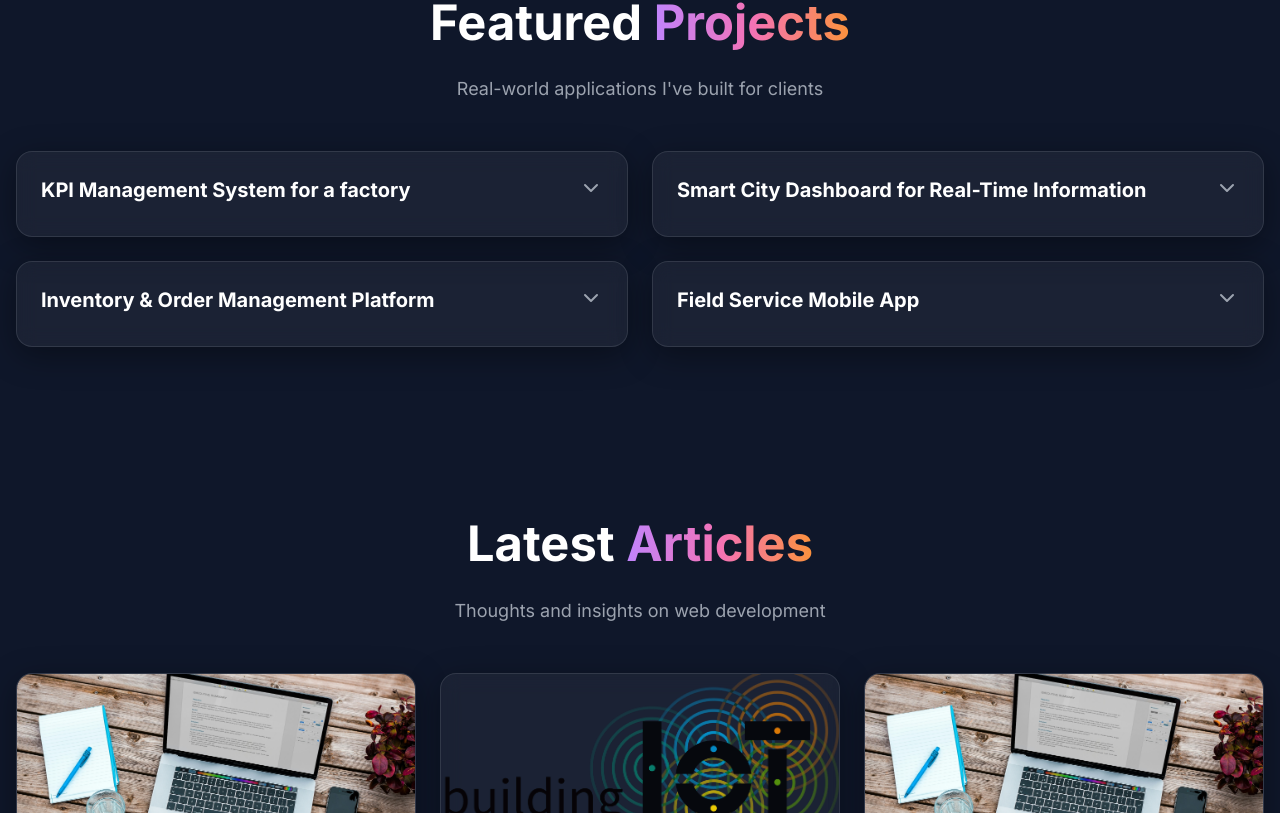
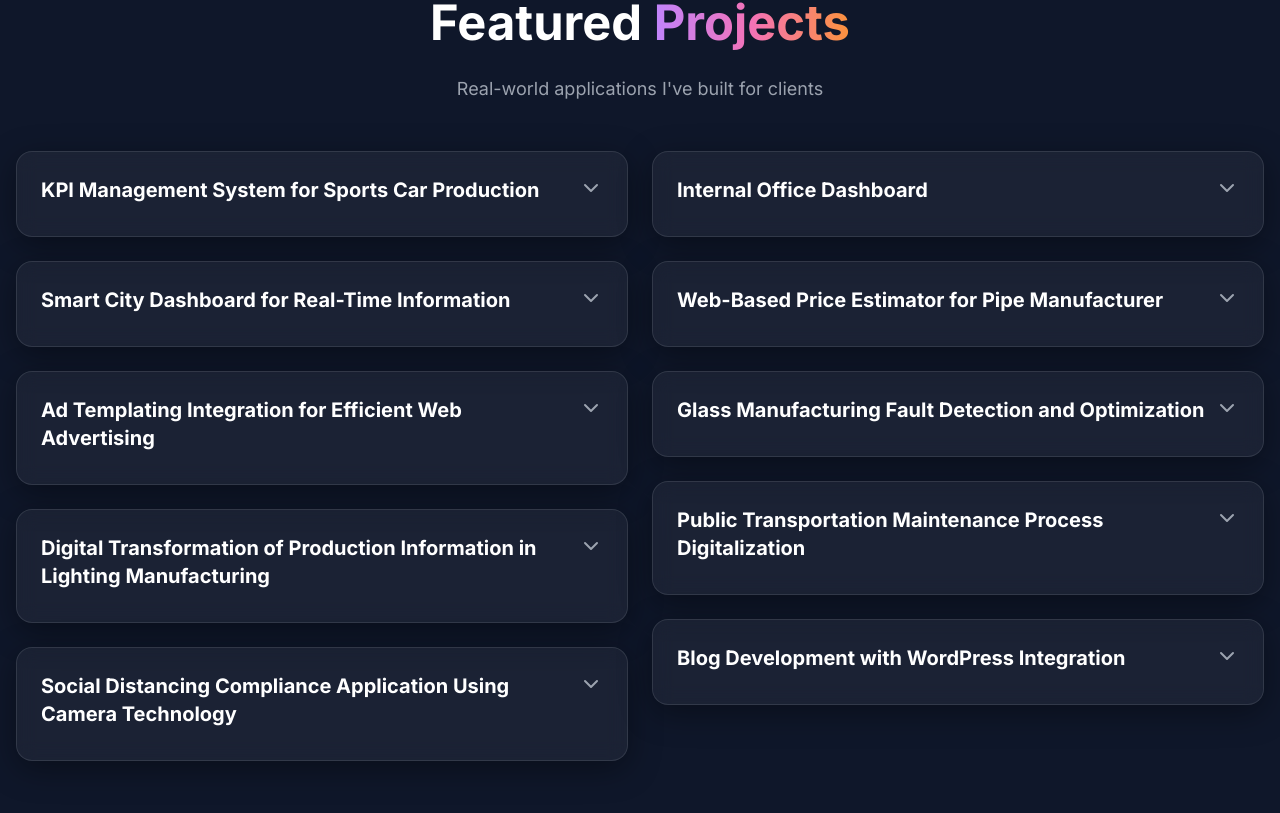
Before and after one commit to MichelEhmen/personal-website, a Next.js app: page / in a window 1280 px wide. Shown: the part 1647-2460 px from the top of the page. Built offline with nearby package versions, Linux system fonts and the light colour scheme.

Commit message:
ENH-20: feat(projects): add real project data with rewritten descriptions

```diff
--- a/src/sections/projects/components/Projects.tsx
+++ b/src/sections/projects/components/Projects.tsx
@@ -2,51 +2,9 @@
 
 import { motion } from 'framer-motion'
 import ProjectCard from './ProjectCard'
-import { Project } from '../types/Project'
+import { PROJECTS } from '../data/projects'
 
 const Projects = () => {
-  const projects: Project[] = [
-    {
-      title: 'KPI Management System for a factory',
-      description:
-        'Developed a KPI Manager for a manufacturer, aggregating production data and enabling visualization of historical values for quicker error detection and milestone planning for different models.',
-      technologies: ['TypeScript', 'React', 'AWS', 'SCSS'],
-      fromDate: new Date(),
-      toDate: new Date()
-    },
-    {
-      title: 'Smart City Dashboard for Real-Time Information',
-      description:
-        'Developed a smart city dashboard web application for a city, aimed at providing citizens with real-time information on parking space occupancy and weather conditions. The application features cloud connectivity and dynamically aggregates data from multiple sources, offering various user-friendly views.',
-      technologies: [
-        'TypeScript',
-        'React',
-        'Tailwind',
-        'Docker',
-        'Postgres',
-        'Serverless Functions'
-      ],
-      fromDate: new Date(),
-      toDate: new Date()
-    },
-    {
-      title: 'Inventory & Order Management Platform',
-      description:
-        'Built a full-stack inventory and order management system for a retail client, replacing manual spreadsheet workflows. Features real-time stock tracking, automated reorder alerts, supplier management, and a reporting dashboard with exportable PDF/CSV reports.',
-      technologies: ['Next.js', 'TypeScript', 'Prisma', 'Postgres', 'Docker'],
-      fromDate: new Date(),
-      toDate: new Date()
-    },
-    {
-      title: 'Field Service Mobile App',
-      description:
-        'Developed a cross-platform mobile application for field service technicians, enabling offline-capable job management, digital checklists, and photo documentation. Synchronized with a central backend once connectivity is restored.',
-      technologies: ['React Native', 'TypeScript', 'SQLite', 'Node.js', 'AWS'],
-      fromDate: new Date(),
-      toDate: new Date()
-    }
-  ]
-
   return (
     <section id="projects" className="relative px-4 py-20">
       <div className="mx-auto max-w-7xl">
@@ -70,16 +28,14 @@ const Projects = () => {
 
         {/* Mobile: single column */}
         <div className="flex flex-col gap-6 md:hidden">
-          {projects.map((project, index) => (
+          {PROJECTS.map((project, index) => (
             <ProjectCard key={project.title} project={project} index={index} />
           ))}
         </div>
         {/* Desktop: two independent columns — no shared row heights */}
         <div className="hidden gap-6 md:flex">
           <div className="flex flex-1 flex-col gap-6">
-            {projects
-              .filter((_, i) => i % 2 === 0)
-              .map((project, index) => (
+            {PROJECTS.filter((_, i) => i % 2 === 0).map((project, index) => (
               <ProjectCard
                 key={project.title}
                 project={project}
@@ -88,9 +44,7 @@ const Projects = () => {
             ))}
           </div>
           <div className="flex flex-1 flex-col gap-6">
-            {projects
-              .filter((_, i) => i % 2 !== 0)
-              .map((project, index) => (
+            {PROJECTS.filter((_, i) => i % 2 !== 0).map((project, index) => (
               <ProjectCard
                 key={project.title}
                 project={project}
--- /dev/null
+++ b/src/sections/projects/data/projects.ts
@@ -0,0 +1,107 @@
+import { Project } from '../types/Project'
+
+export const PROJECTS: Project[] = [
+  {
+    title: 'KPI Management System for Sports Car Production',
+    description:
+      'Led frontend development of a production KPI platform for a premium German sports car manufacturer. Aggregates live manufacturing data and visualizes historical trends, cutting down error detection time and streamlining milestone planning across vehicle models.',
+    technologies: ['TypeScript', 'React', 'SCSS', 'AWS'],
+    location: 'Remote / Stuttgart, Germany',
+    fromDate: new Date(2023, 8)
+  },
+  {
+    title: 'Internal Office Dashboard',
+    description:
+      'Led a team of 3 to build an office management dashboard used across multiple locations. Runs on a single-board computer with built-in OTA updates — no manual deployments needed.',
+    technologies: ['TypeScript', 'React', 'Tailwind', 'NodeJS', 'PostgreSQL'],
+    location: 'Remote / Stuttgart, Germany',
+    fromDate: new Date(2022, 0)
+  },
+  {
+    title: 'Smart City Dashboard for Real-Time Information',
+    description:
+      'Built a public-facing smart city dashboard for a municipality in North Rhine-Westphalia, giving citizens live visibility into parking availability and weather. Pulls from multiple data sources via cloud and adapts to different viewing contexts.',
+    technologies: [
+      'TypeScript',
+      'React',
+      'Tailwind',
+      'Docker',
+      'PostgreSQL',
+      'Serverless Functions'
+    ],
+    location: 'Remote / Gütersloh, Germany',
+    fromDate: new Date(2023, 3),
+    toDate: new Date(2024, 1)
+  },
+  {
+    title: 'Web-Based Price Estimator for Pipe Manufacturer',
+    description:
+      "Embedded a dynamic price estimator into a pipe manufacturer's existing website, letting customers get instant order estimates through a guided questionnaire — reducing friction in the inquiry process.",
+    technologies: ['TypeScript', 'React', 'Tailwind', 'Docker'],
+    location: 'Remote',
+    fromDate: new Date(2023, 3),
+    toDate: new Date(2024, 0)
+  },
+  {
+    title: 'Ad Templating Integration for Efficient Web Advertising',
+    description:
+      'Standardized ad delivery for a media client by building a reusable templating system for various ad formats including surveys. Fully integrated with Typo3 and backed by a lightweight component library to eliminate repeated implementations.',
+    technologies: ['TypeScript', 'Svelte', 'Typo3', 'TypoScript'],
+    location: 'Remote',
+    fromDate: new Date(2022, 8),
+    toDate: new Date(2023, 0)
+  },
+  {
+    title: 'Glass Manufacturing Fault Detection and Optimization',
+    description:
+      'Tackled early fault detection in glass production by centralizing data from disparate systems into three role-specific dashboards and a web application — giving different teams the right view to spot and resolve issues fast.',
+    technologies: [
+      'TypeScript',
+      'React',
+      'Grafana',
+      'Actyx',
+      'Balena',
+      'Docker'
+    ],
+    location: 'Remote',
+    fromDate: new Date(2022, 0),
+    toDate: new Date(2022, 6)
+  },
+  {
+    title:
+      'Digital Transformation of Production Information in Lighting Manufacturing',
+    description:
+      'Replaced manual production floor tracking in a lighting manufacturer with three tailored dashboards, an Android app, and a web application — giving every team real-time visibility into processing stations and enabling faster incident response.',
+    technologies: ['TypeScript', 'React', 'Actyx', 'Balena', 'Docker'],
+    location: 'Remote',
+    fromDate: new Date(2021, 2),
+    toDate: new Date(2021, 10)
+  },
+  {
+    title: 'Public Transportation Maintenance Process Digitalization',
+    description:
+      'Replaced paper-based maintenance workflows for a public transit operator with a set of targeted applications for different employee groups — built on a decentralized architecture to stay resilient without a central point of failure.',
+    technologies: ['TypeScript', 'React', 'Actyx', 'Docker'],
+    location: 'Remote / Frankfurt, Germany',
+    fromDate: new Date(2020, 9),
+    toDate: new Date(2021, 0)
+  },
+  {
+    title: 'Social Distancing Compliance Application Using Camera Technology',
+    description:
+      'Built a camera-based social distancing monitor at the height of the COVID-19 pandemic. Uses perspective correction and environmental calibration to accurately measure real-world distances between people — no cloud required, with API alerts when thresholds are breached.',
+    technologies: ['Python', 'TensorFlow', 'Computer Vision', 'IoT'],
+    location: 'Remote',
+    fromDate: new Date(2020, 9),
+    toDate: new Date(2021, 0)
+  },
+  {
+    title: 'Blog Development with WordPress Integration',
+    description:
+      'Rebuilt a personal blog on Angular while keeping full WordPress compatibility under the hood — preserving the existing content workflow and CMS capabilities without being locked into the default WordPress frontend.',
+    technologies: ['TypeScript', 'Angular'],
+    location: 'Remote',
+    fromDate: new Date(2020, 4),
+    toDate: new Date(2020, 6)
+  }
+]
--- a/src/sections/projects/types/Project.ts
+++ b/src/sections/projects/types/Project.ts
@@ -2,6 +2,7 @@ export type Project = {
   title: string
   description: string
   technologies: string[]
+  location?: string
   fromDate: Date
-  toDate: Date
+  toDate?: Date // undefined = ongoing
 }
```
Lines whose indentation alone changed are shown as unchanged.
